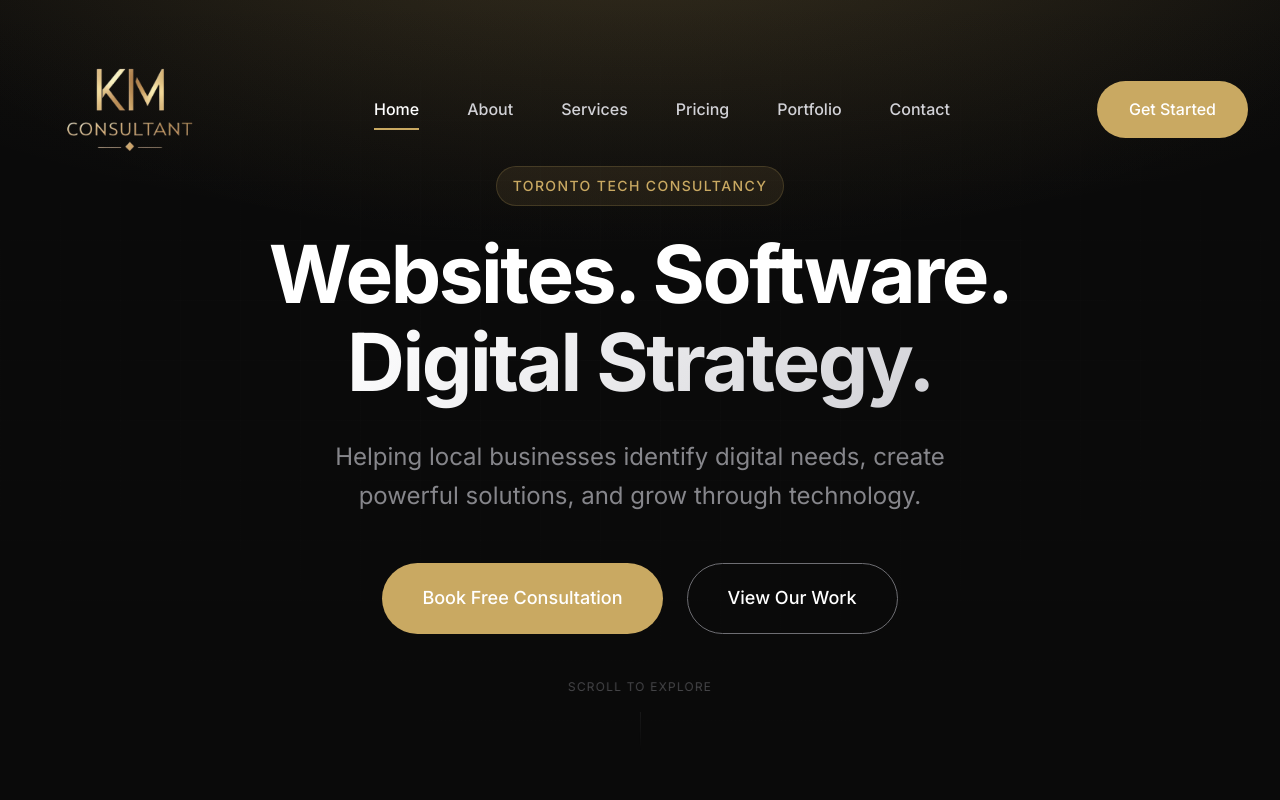
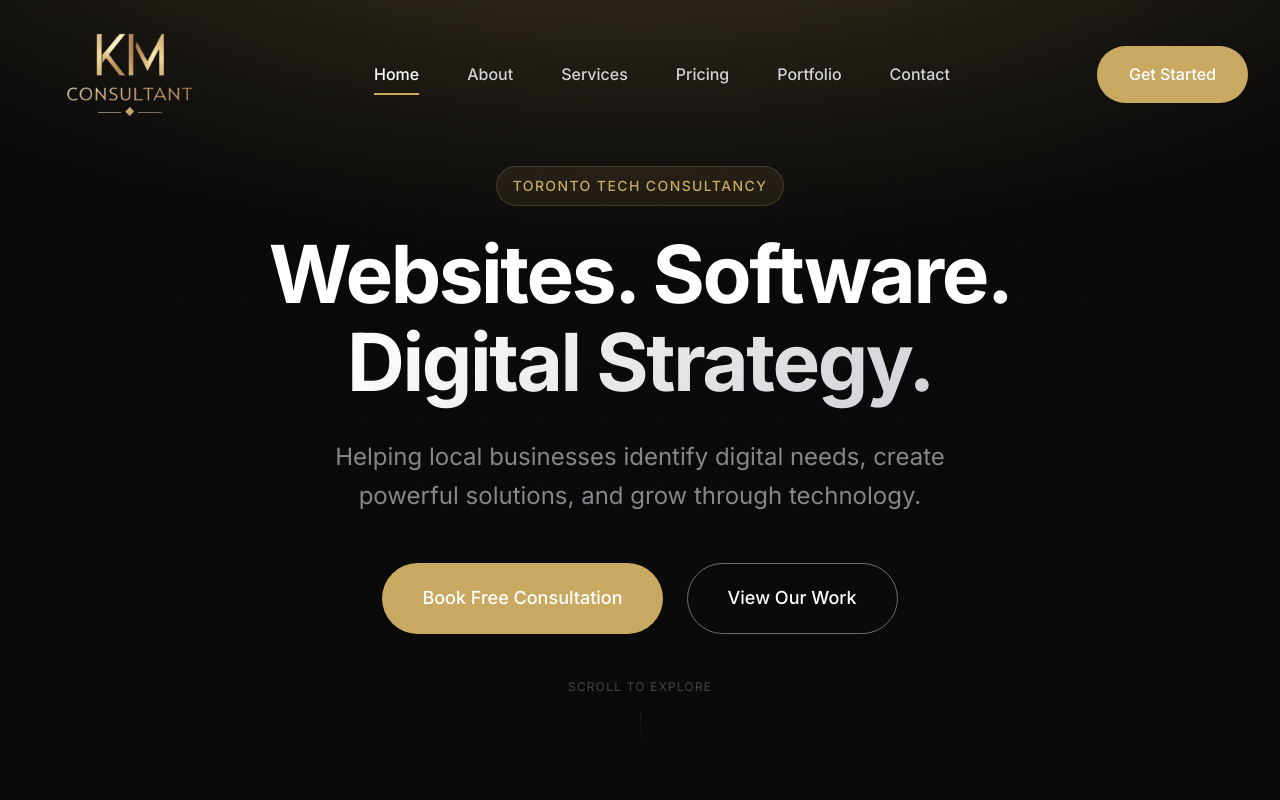
Before and after one commit to HamesInFlames/Company---website, a React (Vite) app: page / in a window 1280 px wide. Shown: the top 800 px of the page. Built offline with nearby package versions, Linux system fonts and the light colour scheme.

Commit message:
Adjust header height to 150px

```diff
--- a/src/styles/index.css
+++ b/src/styles/index.css
@@ -57,7 +57,7 @@
   --max-width: 1200px;
   --max-width-narrow: 900px;
   --max-width-wide: 1400px;
-  --header-height: 220px;
+  --header-height: 150px;
 
   /* Transitions */
   --transition-fast: 0.2s ease;
```
